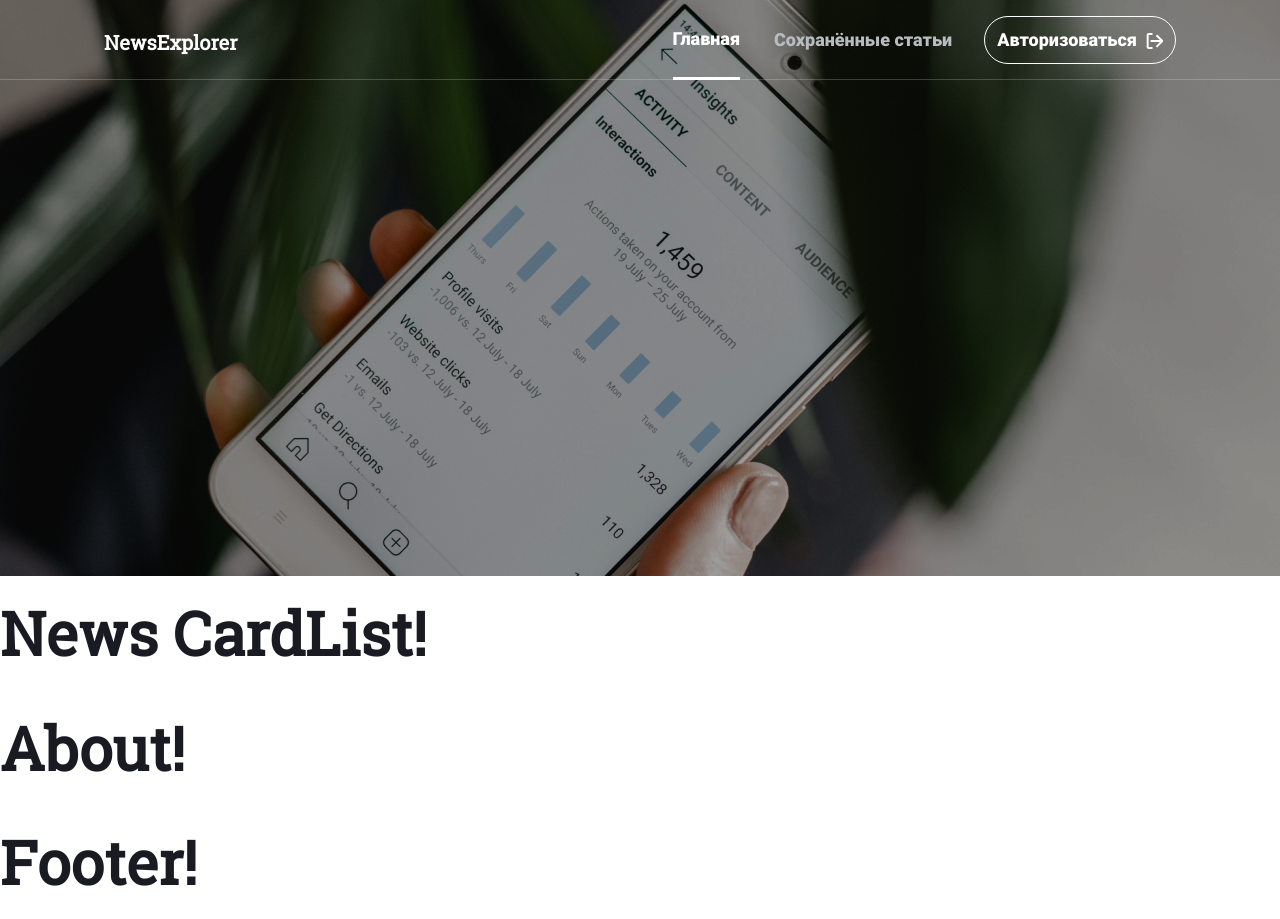
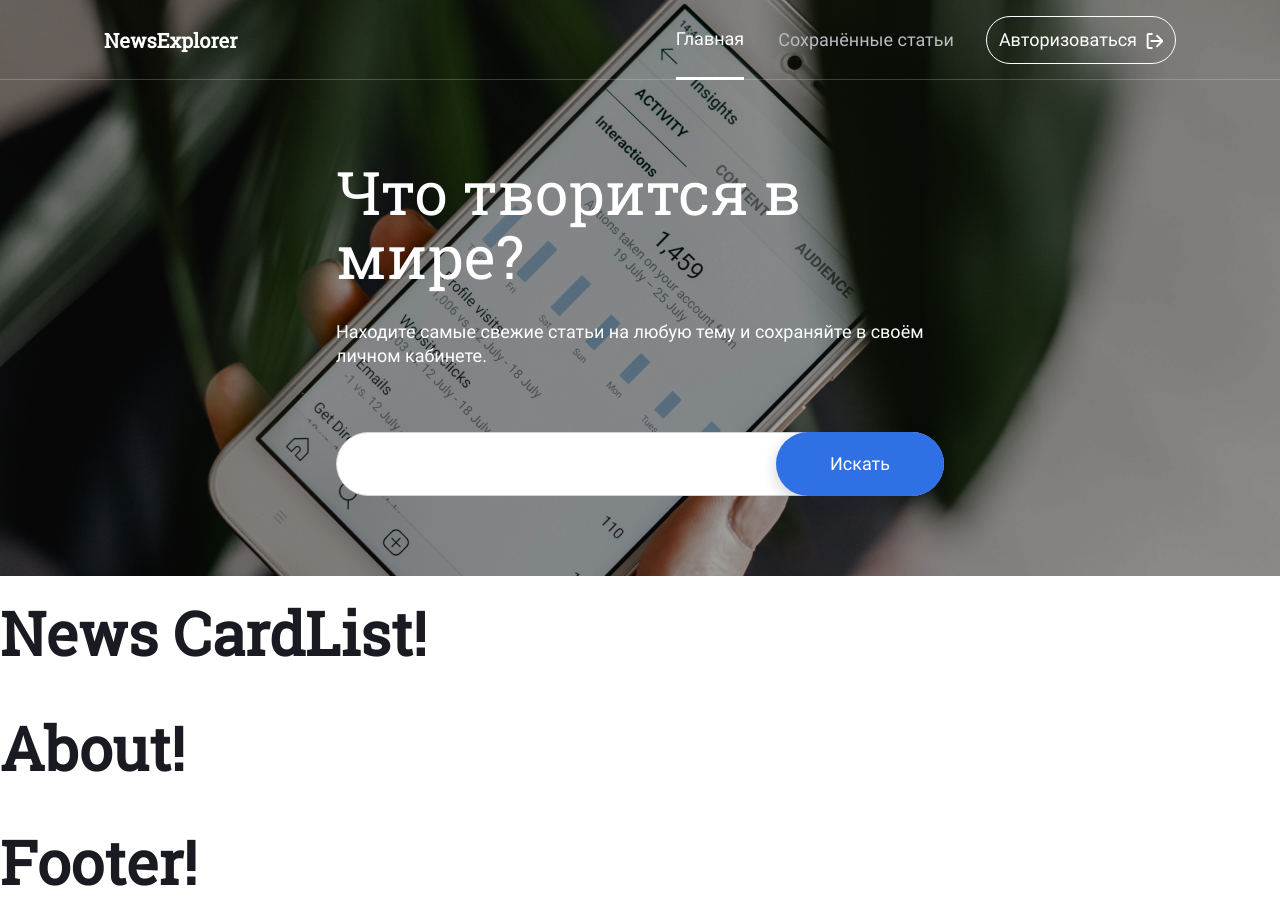
Before and after one commit to MaximStovba/news-explorer-frontend, a React (Create React App) app: page / in a window 1280 px wide. Built offline with nearby package versions, Linux system fonts and the light colour scheme.

Commit message:
компонент SearchForm

```diff
--- a/src/components/Header/Header.css
+++ b/src/components/Header/Header.css
@@ -1,4 +1,6 @@
 .header {
+  /* боковые отступы */
+  padding: 0 104px;
   /* расположение в сетке main */
   z-index: 1;
   grid-column: 1;
@@ -7,12 +9,14 @@
   border-bottom: 1px solid rgba(255, 255, 255, 0.2);
   /* сетка header */
   display: grid;
-  grid-template-columns: 2fr;
+  grid-template-columns: repeat(2, 1fr);;
   grid-template-rows: 1fr;
+  /* выравнивание по вертикале */
+  align-items: center;
 }
 
 .header__logo {
-  margin: 30px 0 0 104px;
+  margin: 0;
   font-family: Roboto Slab;
   font-style: normal;
   font-weight: bold;
--- a/src/components/Navigation/Navigation.css
+++ b/src/components/Navigation/Navigation.css
@@ -1,10 +1,12 @@
 .navigation {
-  margin-right: 104px;
+  margin: 0;
   /* расположение в сетке header */
   grid-column: 2/3;
   grid-row: 1;
   /* выравнивание по вертикале */
   align-items: center;
+  /* выравнивание сетки navigation */
+  justify-content: end;
 }
 
 .navigation_status_signin {
--- a/src/components/SearchForm/SearchForm.css
+++ b/src/components/SearchForm/SearchForm.css
@@ -7,4 +7,71 @@
   /* расположение в сетке main */
   grid-column: 1;
   grid-row: 1/3;
+  /* сетка search-form */
+  display: grid;
+  grid-template-columns: calc(608px - 168px) 168px;
+  grid-template-rows: repeat(2, min-content) 64px;
+  grid-template-areas:
+    "search-form__title search-form__title"
+    "search-form__text search-form__text"
+    ". .";
+  /* выровнить сетку */
+  justify-content: center;
+  align-content: start;
+  padding-top: 160px;
+  padding-bottom: 80px;
 }
+
+.search-form__title {
+  grid-area: search-form__title;
+  margin: 0;
+  font-family: Roboto Slab;
+  font-style: normal;
+  font-weight: normal;
+  font-size: 60px;
+  line-height: 64px;
+  color: #FFFFFF;
+}
+
+.search-form__text {
+  grid-area: search-form__text;
+  margin: 32px 0 64px 0;
+  font-family: Roboto;
+  font-style: normal;
+  font-weight: normal;
+  font-size: 18px;
+  line-height: 24px;
+  color: #FFFFFF;
+}
+
+.search-form__input {
+  padding: 0;
+  /* расположение в сетке search-form */
+  grid-column: 1/3;
+  grid-row: 3/4;
+  /* стилизация поля */
+  background: #FFFFFF;
+  border: 1px solid #D1D2D6;
+  box-sizing: border-box;
+  backdrop-filter: blur(8px);
+  border-radius: 100px;
+}
+
+.search-form__btn {
+  z-index: 1;
+  padding: 0;
+  /* расположение в сетке search-form */
+  grid-column: 2/3;
+  grid-row: 3/4;
+  /* стилизация кнопки */
+  background: #2F71E5;
+  box-shadow: 0px 5px 15px rgba(14, 26, 57, 0.2);
+  border-radius: 100px;
+  border-width: 0;
+  font-family: Roboto;
+  font-style: normal;
+  font-weight: 500;
+  font-size: 18px;
+  line-height: 24px;
+  color: #FFFFFF;
+}
--- a/src/components/SearchForm/SearchForm.js
+++ b/src/components/SearchForm/SearchForm.js
@@ -5,8 +5,24 @@ import './SearchForm.css';
 
 function SearchForm() {
   return (
-    <form className="search-form">
-
+    <form name="search" method="POST" action="#" className="search-form" noValidate>
+      <h2 className="search-form__title">Что творится в мире?</h2>
+      <p className="search-form__text">Находите самые свежие статьи на любую тему и сохраняйте в своём личном кабинете.</p>
+      <input
+        type="text"
+        name="search"
+        placeholder="Введите тему новости"
+        id="search-input"
+        className="search-form__input"
+        minLength="2"
+        maxLength="30"
+        required
+      />
+      <button
+          type="submit"
+          className="search-form__btn">
+          Искать
+      </button>
     </form>
   );
 }
--- a/src/vendor/fonts/fonts.css
+++ b/src/vendor/fonts/fonts.css
@@ -5,9 +5,11 @@
 
 @font-face {
   font-family: 'Roboto';
-  src: url("roboto-black.woff") format("woff"),
-       url("roboto-medium.woff") format("woff"),
-       url("roboto-regular.woff") format("woff");
+  src: url("roboto-regular.woff") format("woff");
+      /*
+      url("roboto-black.woff") format("woff"),
+      url("roboto-medium.woff") format("woff"),
+      */
 }
 
 @font-face {
```
